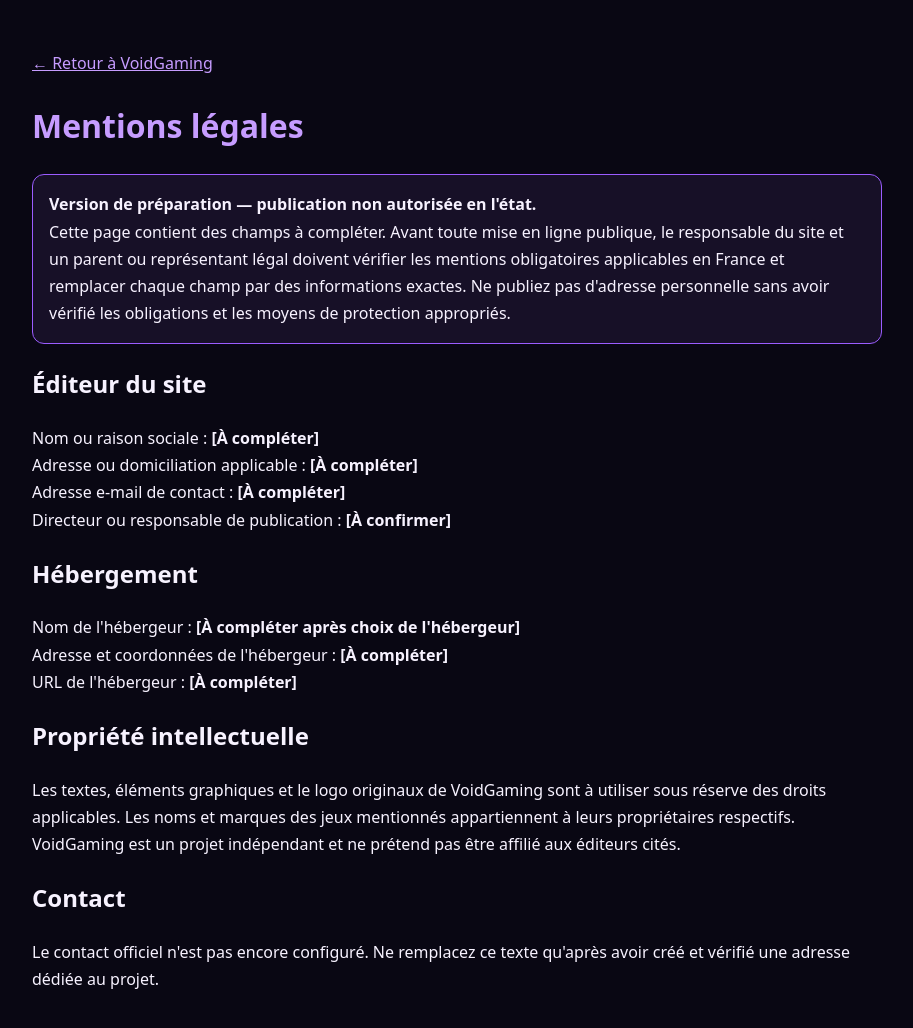
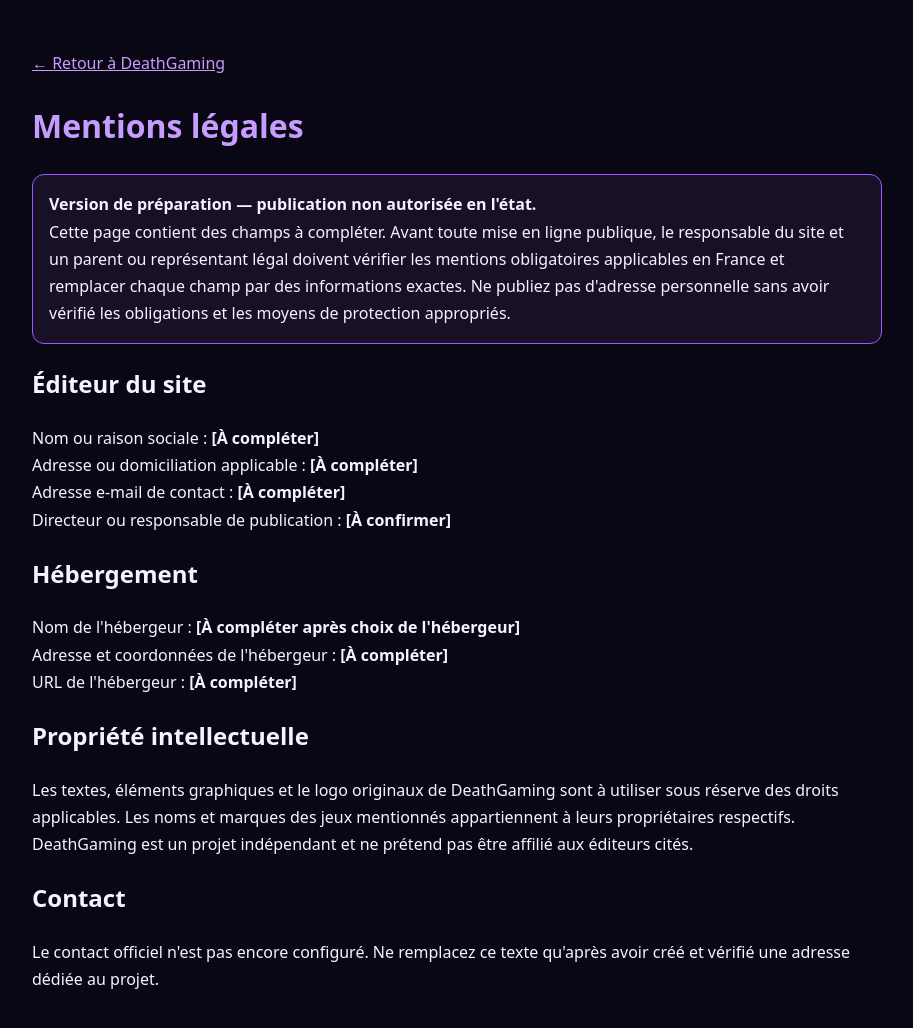
Before and after one commit to VoidGamingOfficial/voidgaming, a plain HTML site: page mentions-legales.html in a window 1280 px wide. Shown: the whole page, without its empty margins (183-1096 px from the left). Drawn offline with Linux system fonts and the light colour scheme.

Commit message:
Update mentions-legales.html

```diff
--- a/mentions-legales.html
+++ b/mentions-legales.html
@@ -1,10 +1,10 @@
 <!doctype html>
-<html lang="fr"><head><meta charset="utf-8"><meta name="viewport" content="width=device-width,initial-scale=1"><meta name="theme-color" content="#090713"><title>Mentions légales — VoidGaming</title>
+<html lang="fr"><head><meta charset="utf-8"><meta name="viewport" content="width=device-width,initial-scale=1"><meta name="theme-color" content="#090713"><title>Mentions légales — DeathGaming</title>
 <style>body{max-width:850px;margin:50px auto;padding:0 20px;background:#090713;color:#f7f2ff;font:16px/1.7 system-ui}a{color:#c69cff}h1{color:#c69cff}.warn{padding:16px;border:1px solid #9b5cff;border-radius:12px;background:#171027}code{color:#d9bfff}</style></head><body>
-<a href="index.html">← Retour à VoidGaming</a><h1>Mentions légales</h1>
+<a href="index.html">← Retour à DeathGaming</a><h1>Mentions légales</h1>
 <p class="warn"><b>Version de préparation — publication non autorisée en l'état.</b><br>Cette page contient des champs à compléter. Avant toute mise en ligne publique, le responsable du site et un parent ou représentant légal doivent vérifier les mentions obligatoires applicables en France et remplacer chaque champ par des informations exactes. Ne publiez pas d'adresse personnelle sans avoir vérifié les obligations et les moyens de protection appropriés.</p>
 <h2>Éditeur du site</h2><p>Nom ou raison sociale : <b>[À compléter]</b><br>Adresse ou domiciliation applicable : <b>[À compléter]</b><br>Adresse e-mail de contact : <b>[À compléter]</b><br>Directeur ou responsable de publication : <b>[À confirmer]</b></p>
 <h2>Hébergement</h2><p>Nom de l'hébergeur : <b>[À compléter après choix de l'hébergeur]</b><br>Adresse et coordonnées de l'hébergeur : <b>[À compléter]</b><br>URL de l'hébergeur : <b>[À compléter]</b></p>
-<h2>Propriété intellectuelle</h2><p>Les textes, éléments graphiques et le logo originaux de VoidGaming sont à utiliser sous réserve des droits applicables. Les noms et marques des jeux mentionnés appartiennent à leurs propriétaires respectifs. VoidGaming est un projet indépendant et ne prétend pas être affilié aux éditeurs cités.</p>
+<h2>Propriété intellectuelle</h2><p>Les textes, éléments graphiques et le logo originaux de DeathGaming sont à utiliser sous réserve des droits applicables. Les noms et marques des jeux mentionnés appartiennent à leurs propriétaires respectifs. DeathGaming est un projet indépendant et ne prétend pas être affilié aux éditeurs cités.</p>
 <h2>Contact</h2><p>Le contact officiel n'est pas encore configuré. Ne remplacez ce texte qu'après avoir créé et vérifié une adresse dédiée au projet.</p>
 </body></html>
```
